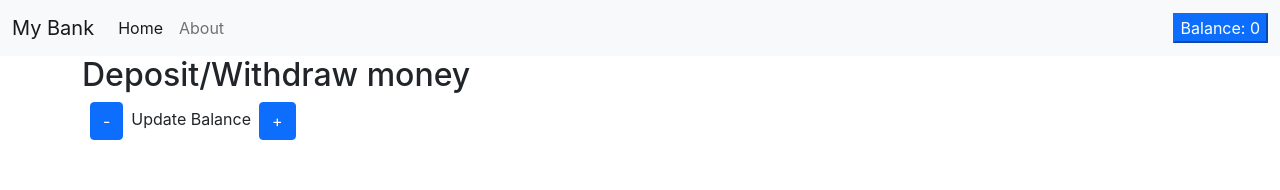
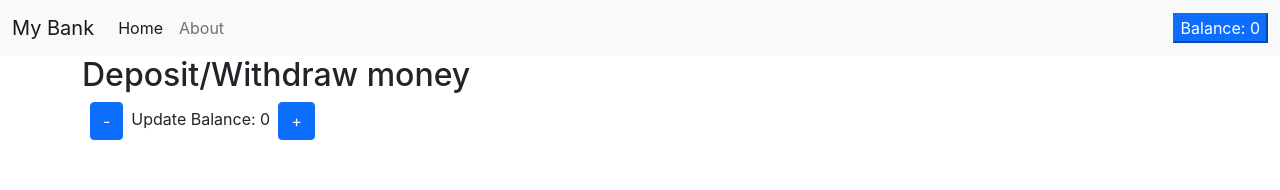
Before and after one commit to Kuljeet612/redux-app, a React (Create React App) app: page / in a window 1280 px wide. Shown: the top 190 px of the page. Built offline with nearby package versions, Linux system fonts and the light colour scheme.

Commit message:
updating state using dispatch and bindActionCreators

```diff
--- a/src/components/Shop.js
+++ b/src/components/Shop.js
@@ -1,12 +1,23 @@
-import React from 'react'
+import React from 'react';
+import { useDispatch, useSelector } from 'react-redux';
+import { bindActionCreators } from 'redux';
+import {actionCreators} from './state/index'
 
 const Shop = () => {
+  const dispatch = useDispatch();
+  const {withdrawMoney, depositMoney} = bindActionCreators(actionCreators, dispatch);  //this holds all the action creators
+  const balance = useSelector(state => state.amount);
   return (
     <div>
         <h2>Deposit/Withdraw money</h2>
-        <button className="btn btn-primary mx-2">-</button>
+        {/* Wihtout using bindActionCreators */}
+        {/* <button className="btn btn-primary mx-2" onClick={()=> {dispatch(actionCreators.withdrawMoney(100))}}>-</button>
          Update Balance
-        <button className="btn btn-primary mx-2">+</button>
+         <button className="btn btn-primary mx-2" onClick={()=> {dispatch(actionCreators.depositMoney(100))}}>+</button> */}
+
+           <button className="btn btn-primary mx-2" onClick={() => {(withdrawMoney(100))}}>-</button>
+         Update Balance: {balance}
+         <button className="btn btn-primary mx-2" onClick={() => {(depositMoney(100))}}>+</button>
     </div>
   )
 }
```
